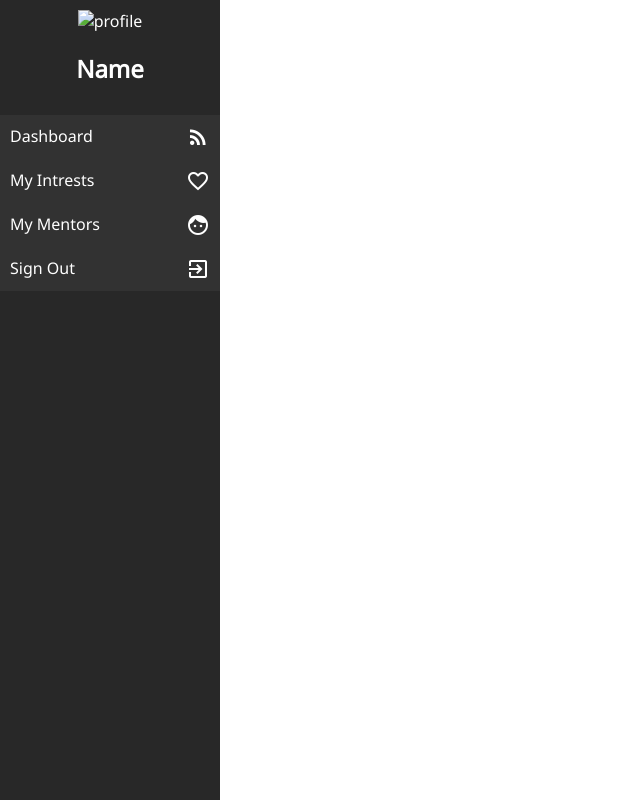
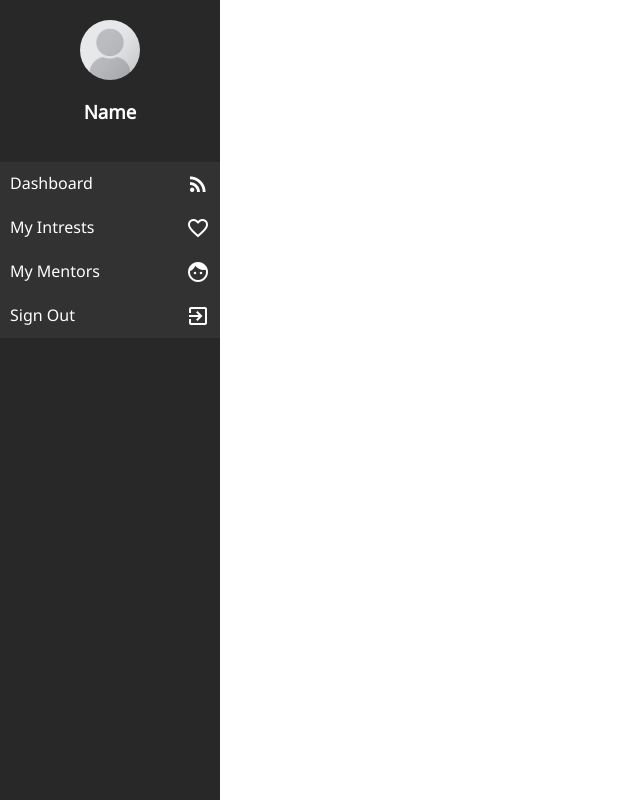
Before and after one commit to teakyung25/exemplar, a plain HTML site: page index.html in a window 1280 px wide. Shown: the whole page, without its empty margins (0-640 px from the left). Drawn offline with Linux system fonts and the light colour scheme.

Commit message:
added default profile picture

```diff
--- a/index.css
+++ b/index.css
@@ -28,8 +28,12 @@ header{
 .user_info{
     color:white;
     text-align: center;
-    padding:10px;
+    padding:20px;
 }
 #main_nav > a > i {
     float:right;
 }
+
+#profile{
+    border-radius: 50px;
+}
--- a/index.html
+++ b/index.html
@@ -11,8 +11,8 @@
     <body>
       <header>
         <div class="user_info">
-          <img src="" alt="profile">
-          <h2>Name</h2>
+          <img id="profile" src="profile.png" alt="profile" width="60px" height="60px">
+          <h3>Name</h3>
         </div>
         <nav id="main_nav">
           <a href="#" >Dashboard <i class="material-icons">rss_feed</i></a>
```
Also changed, not shown: profile.png (added).
